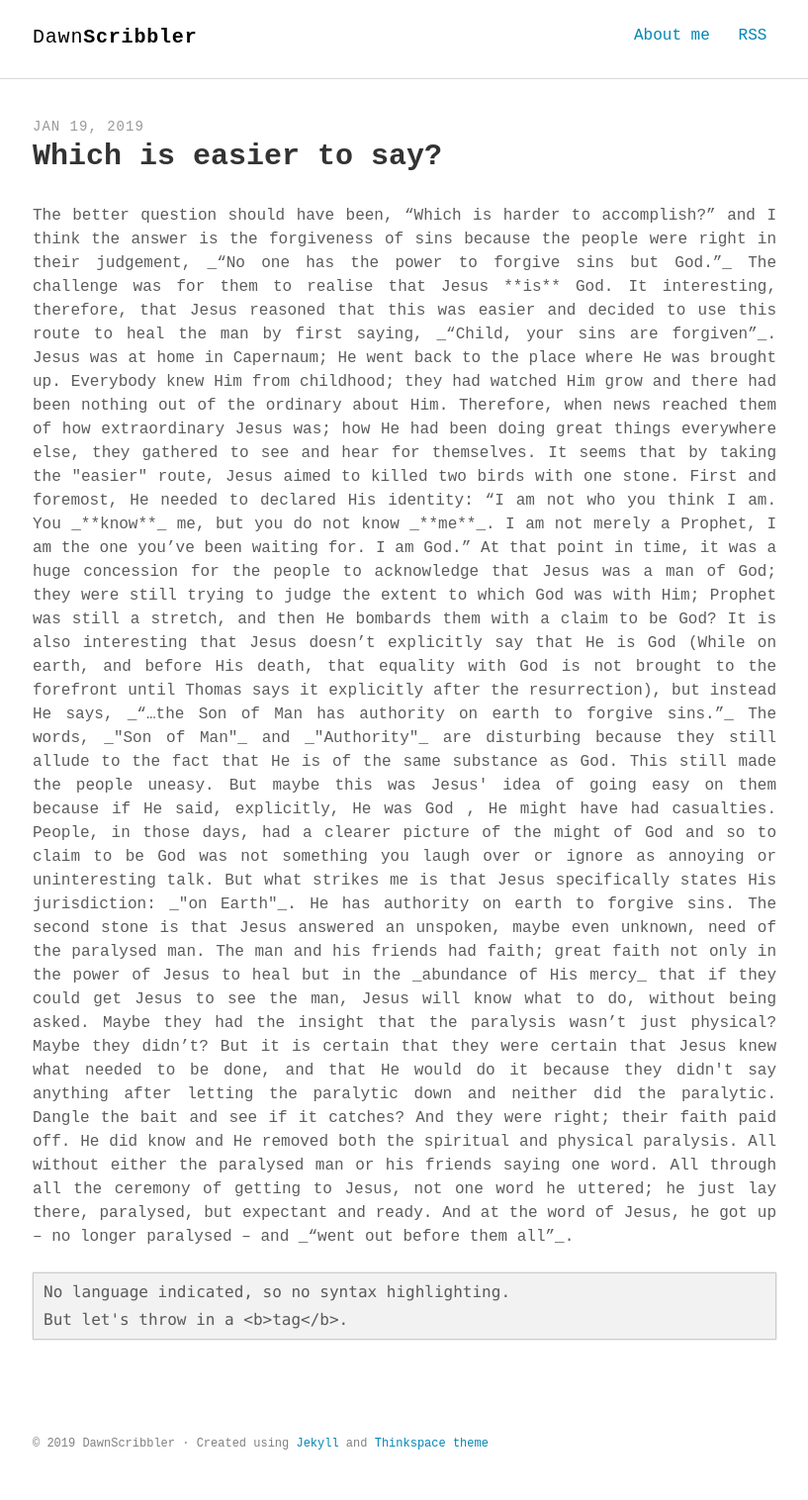
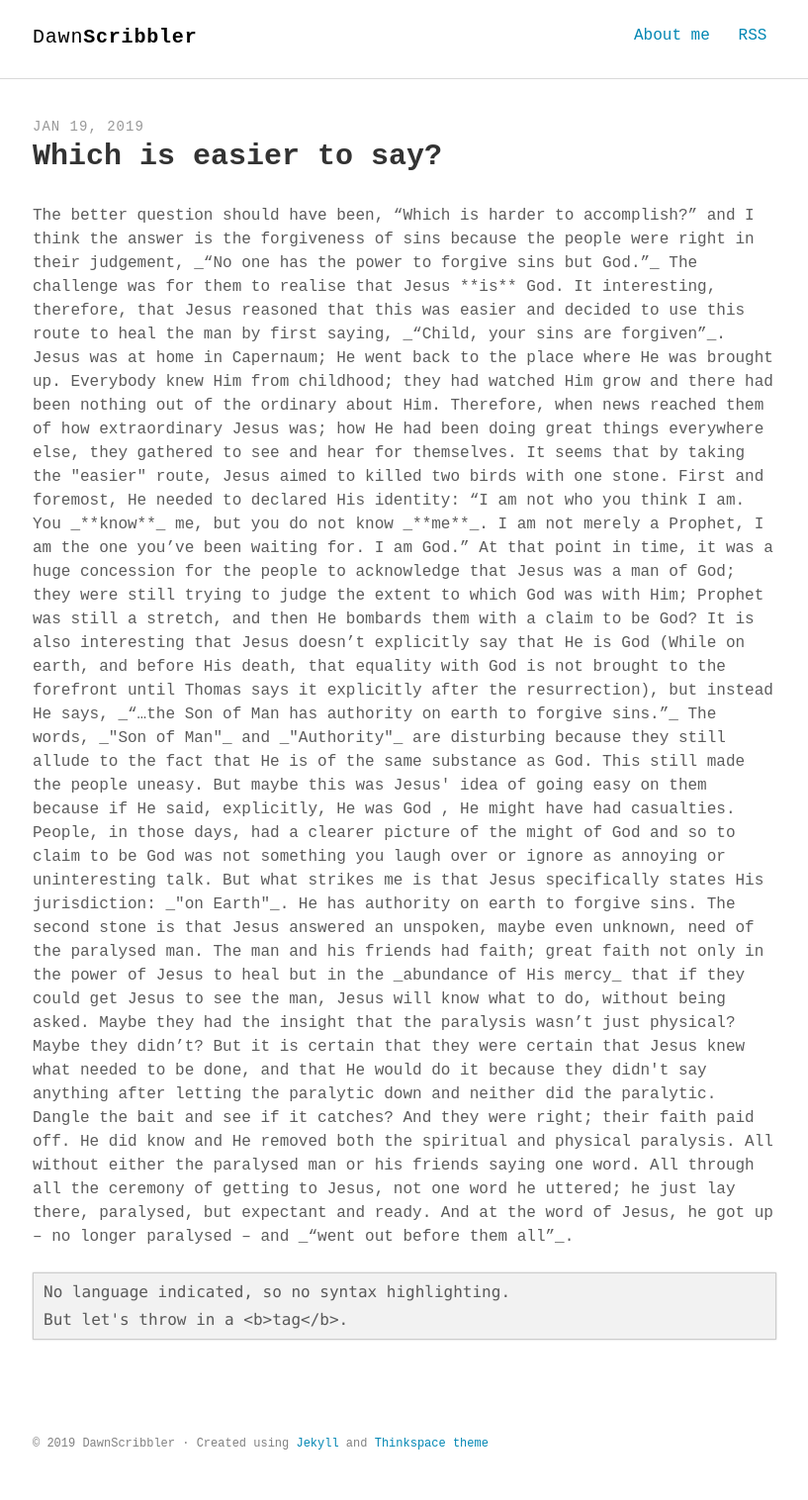
Before and after one commit to soulatcrossroad/dawnscribbler.github.io, a Jekyll site: the page built from _posts/2019-01-19-which-is-easier-to-say.md, in a window 1280 px wide. Shown: the whole page at 99% size, without its empty margins (231-1048 px from the left). Built offline with Jekyll 4.4.1, drawn with Linux system fonts in a browser that asks for light colours; some web fonts are replaced.

Commit message:
Update 2019-01-19-which-is-easier-to-say.md

```diff
--- a/_posts/2019-01-19-which-is-easier-to-say.md
+++ b/_posts/2019-01-19-which-is-easier-to-say.md
@@ -6,7 +6,7 @@ description: "Jesus was at home in Capernaum."
 keywords: "paralytic, healing, forgiving sins"
 ---
 
-<div style="text-align: justify">
+<div class="align-justify">
 The better question should have been, “Which is harder to accomplish?” and I think the answer is the forgiveness of sins because the people were right in their judgement, _“No one has the power to forgive sins but God.”_ The challenge was for them to realise that Jesus **is** God. It interesting, therefore, that Jesus reasoned that this was easier and decided to use this route to heal the man by first saying, _“Child, your sins are forgiven”_.
 
 Jesus was at home in Capernaum; He went back to the place where He was brought up. Everybody knew Him from childhood; they had watched Him grow and there had been nothing out of the ordinary about Him. Therefore, when news reached them of how extraordinary Jesus was; how He had been doing great things everywhere else, they gathered to see and hear for themselves.
```
